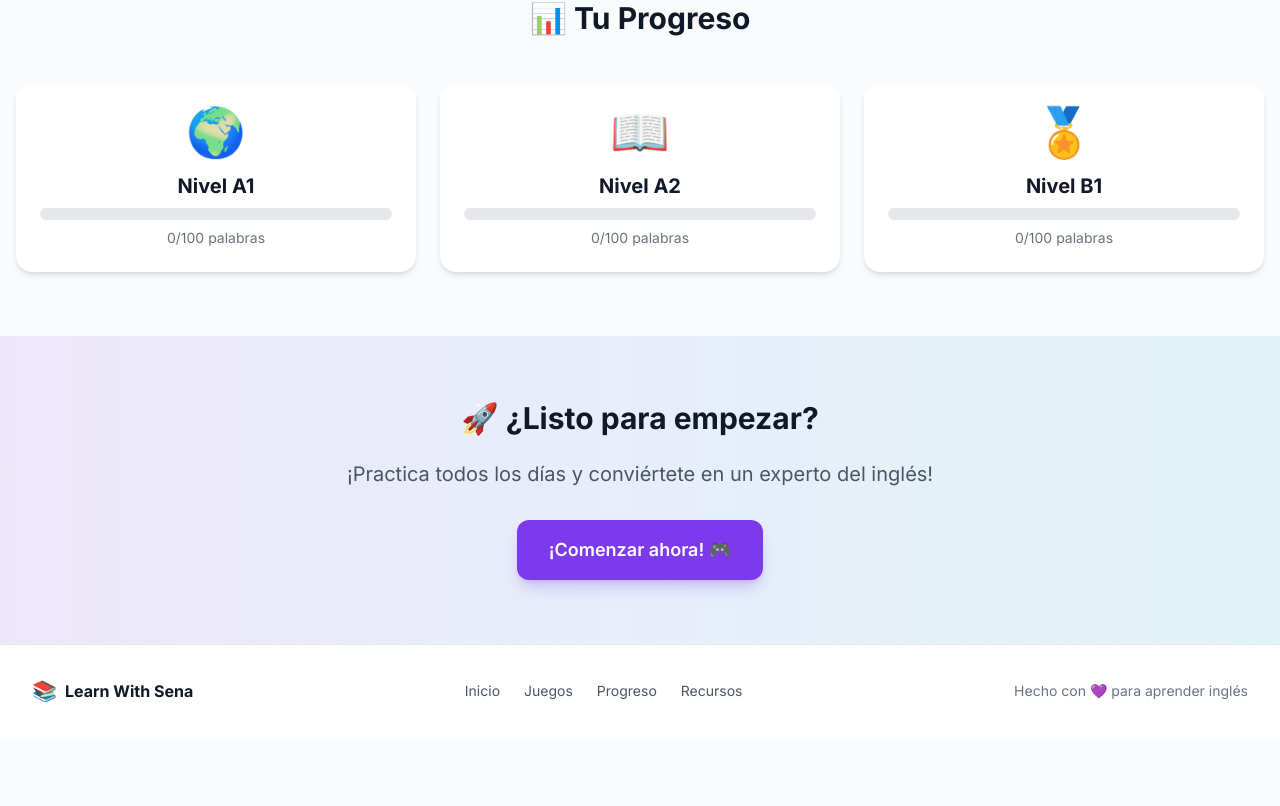
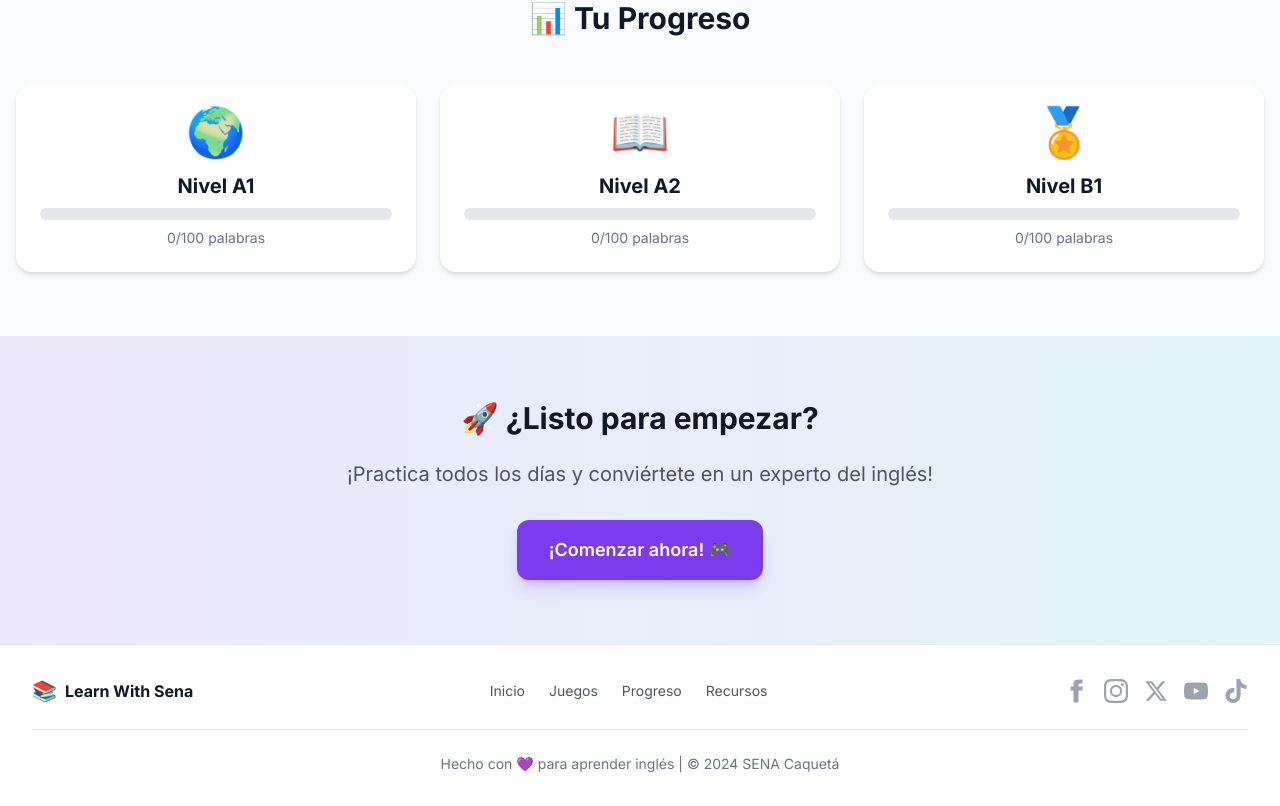
Before and after one commit to laurreat/LWS, a Next.js app: page / in a window 1280 px wide. Shown: the part 1057-1863 px from the top of the page. Before the commit the page ends 1794 px from the top, so only its background shows below. Built offline with nearby package versions, Linux system fonts and the light colour scheme.

Commit message:
Add SENA Caquetá social links

```diff
--- a/src/components/layout/Footer.tsx
+++ b/src/components/layout/Footer.tsx
@@ -6,7 +6,7 @@ export function Footer() {
   return (
     <footer className="bg-white dark:bg-surface-dark border-t border-gray-200 dark:border-gray-700 py-8">
       <div className="max-w-7xl mx-auto px-4 sm:px-6 lg:px-8">
-        <div className="flex flex-col md:flex-row items-center justify-between gap-4">
+        <div className="flex flex-col md:flex-row items-center justify-between gap-6">
           <div className="flex items-center gap-2">
             <span className="text-xl">📚</span>
             <span className="font-bold text-gray-900 dark:text-white">Learn With Sena</span>
@@ -19,8 +19,28 @@ export function Footer() {
             <Link href="/resources" className="hover:text-primary transition-colors">Recursos</Link>
           </nav>
 
+          <div className="flex items-center gap-4">
+            <a href="https://www.facebook.com/SENACaquetá" target="_blank" rel="noopener noreferrer" className="text-gray-400 hover:text-blue-500 transition-colors" aria-label="Facebook SENA Caquetá">
+              <svg className="w-6 h-6" fill="currentColor" viewBox="0 0 24 24"><path d="M18.77,7.46H14.5v-1.9c0-.9.6-1.1,1-1.1h3V.5h-4.33C10.24.5,9.5,3.44,9.5,5.32v2.15h-3v4h3v12h5v-12h3.85l.42-4Z"/></svg>
+            </a>
+            <a href="https://www.instagram.com/senaregionalcaqueta" target="_blank" rel="noopener noreferrer" className="text-gray-400 hover:text-pink-500 transition-colors" aria-label="Instagram SENA Caquetá">
+              <svg className="w-6 h-6" fill="currentColor" viewBox="0 0 24 24"><path d="M12,2.16c3.2,0,3.58,0,4.85.07,3.25.15,4.77,1.69,4.92,4.92.06,1.27.07,1.65.07,4.85s0,3.58-.07,4.85c-.15,3.23-1.66,4.77-4.92,4.92-1.27.06-1.65.07-4.85.07s-3.58,0-4.85-.07c-3.26-.15-4.77-1.7-4.92-4.92-.06-1.27-.07-1.65-.07-4.85s0-3.58.07-4.85C2.38,3.92,3.9,2.38,7.15,2.23,8.42,2.18,8.8,2.16,12,2.16ZM12,0C8.74,0,8.33,0,7.05.07c-4.27.2-6.78,2.71-7,7C0,8.33,0,8.74,0,12s0,3.67.07,4.95c.2,4.27,2.71,6.78,7,7C8.33,24,8.74,24,12,24s3.67,0,4.95-.07c4.27-.2,6.78-2.71,7-7C24,15.67,24,15.26,24,12s0-3.67-.07-4.95c-.2-4.27-2.71-6.78-7-7C15.67,0,15.26,0,12,0Zm0,5.84A6.16,6.16,0,1,0,18.16,12,6.16,6.16,0,0,0,12,5.84ZM12,16a4,4,0,1,1,4-4A4,4,0,0,1,12,16ZM18.41,4.15a1.44,1.44,0,1,0,1.44,1.44A1.44,1.44,0,0,0,18.41,4.15Z"/></svg>
+            </a>
+            <a href="https://twitter.com/SENAComunica" target="_blank" rel="noopener noreferrer" className="text-gray-400 hover:text-sky-500 transition-colors" aria-label="Twitter">
+              <svg className="w-6 h-6" fill="currentColor" viewBox="0 0 24 24"><path d="M18.244 2.25h3.308l-7.227 8.26 8.502 11.24H16.17l-5.214-6.817L4.99 21.75H1.68l7.73-8.835L1.254 2.25H8.08l4.713 6.231zm-1.161 17.52h1.833L7.084 4.126H5.117z"/></svg>
+            </a>
+            <a href="https://www.youtube.com/user/SENATV" target="_blank" rel="noopener noreferrer" className="text-gray-400 hover:text-red-500 transition-colors" aria-label="YouTube">
+              <svg className="w-6 h-6" fill="currentColor" viewBox="0 0 24 24"><path d="M23.5 6.19a3.02 3.02 0 0 0-2.12-2.14C19.5 3.5 12 3.5 12 3.5s-7.5 0-9.38.55A3.02 3.02 0 0 0 .5 6.19 31.4 31.4 0 0 0 0 12a31.4 31.4 0 0 0 .5 5.81 3.02 3.02 0 0 0 2.12 2.14C4.5 20.5 12 20.5 12 20.5s7.5 0 9.38-.55a3.02 3.02 0 0 0 2.12-2.14A31.4 31.4 0 0 0 24 12a31.4 31.4 0 0 0-.5-5.81ZM9.75 15.02V8.98L15.5 12l-5.75 3.02Z"/></svg>
+            </a>
+            <a href="https://www.tiktok.com/@senacaqueta" target="_blank" rel="noopener noreferrer" className="text-gray-400 hover:text-white transition-colors" aria-label="TikTok SENA Caquetá">
+              <svg className="w-6 h-6" fill="currentColor" viewBox="0 0 24 24"><path d="M12.525.02c1.31-.02 2.61-.01 3.91-.02.08 1.53.63 3.09 1.75 4.17 1.12 1.11 2.7 1.62 4.24 1.79v4.03c-1.44-.05-2.89-.35-4.2-.97-.57-.26-1.1-.59-1.62-.93-.01 2.92.01 5.84-.02 8.75-.08 1.4-.54 2.79-1.35 3.94-1.31 1.92-3.58 3.17-5.91 3.21-1.43.08-2.86-.31-4.08-1.03-2.02-1.19-3.44-3.37-3.65-5.71-.02-.5-.03-1-.01-1.49.18-1.9 1.12-3.72 2.58-4.96 1.66-1.44 3.98-2.13 6.15-1.72.02 1.48-.04 2.96-.04 4.44-.99-.32-2.15-.23-3.02.37-.63.41-1.11 1.04-1.36 1.75-.21.51-.15 1.07-.14 1.61.24 1.64 1.82 3.02 3.5 2.87 1.12-.01 2.19-.66 2.77-1.61.19-.33.4-.67.41-1.06.1-1.79.06-3.57.07-5.36.01-4.03-.01-8.05.02-12.07z"/></svg>
+            </a>
+          </div>
+        </div>
+
+        <div className="mt-6 pt-6 border-t border-gray-200 dark:border-gray-700 text-center">
           <p className="text-sm text-gray-500 dark:text-gray-400">
-            Hecho con 💜 para aprender inglés
+            Hecho con 💜 para aprender inglés | © 2024 SENA Caquetá
           </p>
         </div>
       </div>
```
